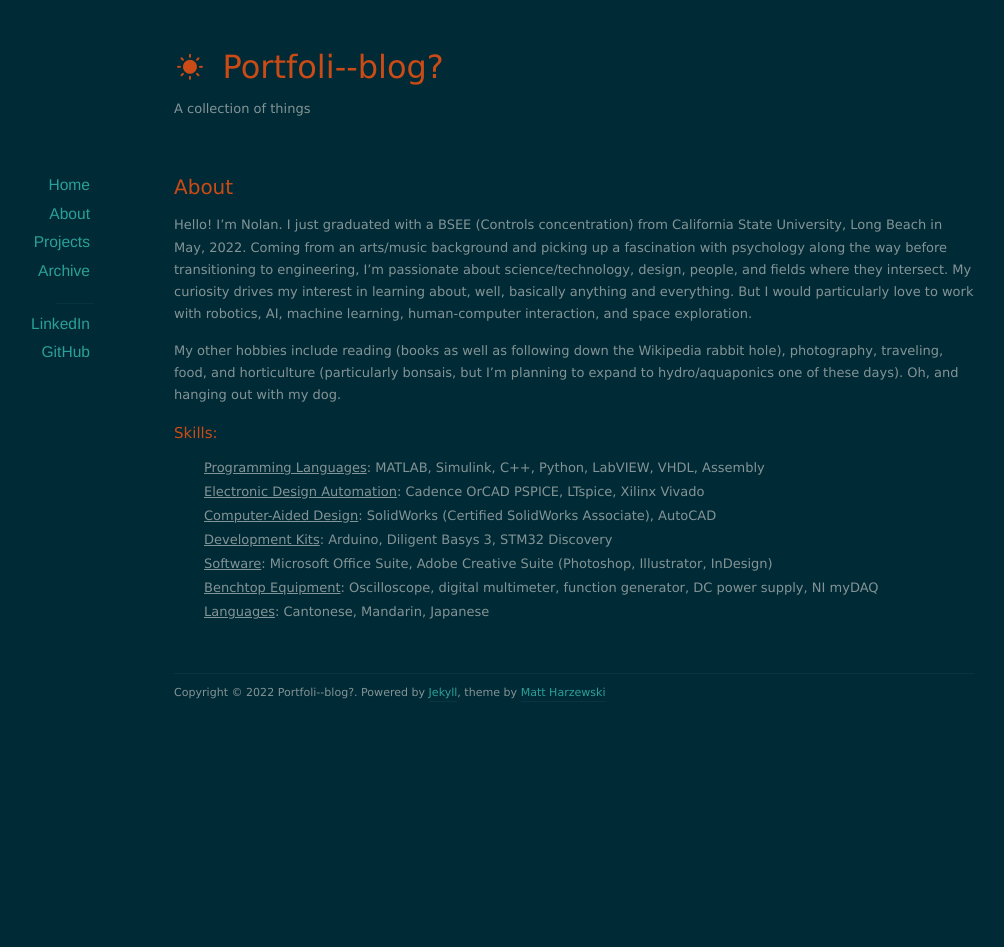
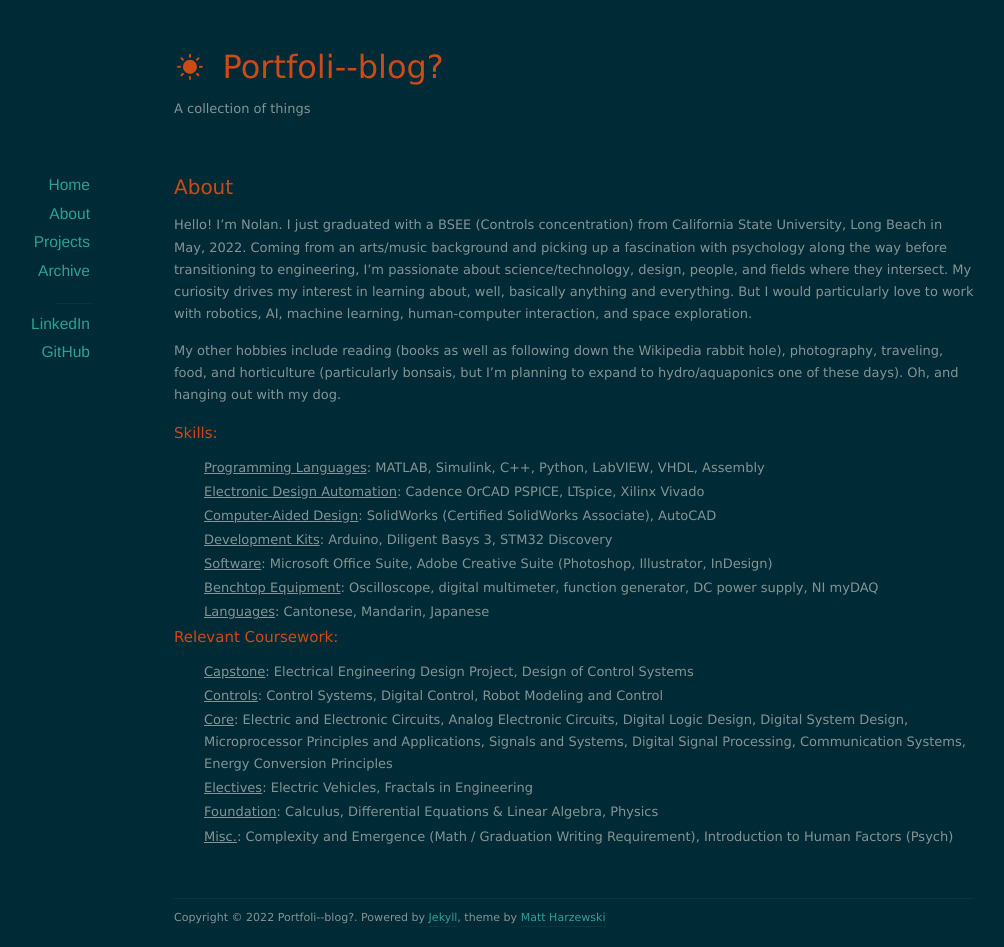
Before and after one commit to nolanschan/nolanschan.github.io, a Jekyll site: the page built from about/index.markdown, in a window 1280 px wide. Shown: the whole page, without its empty margins (66-1070 px from the left). Built offline with Jekyll 4.4.1, drawn with Linux system fonts in a browser that asks for light colours; nearby versions of some CDN libraries; before the commit the page ends 900 px from its top, so only the background shows below that.

Commit message:
Update index.markdown

```diff
--- a/about/index.markdown
+++ b/about/index.markdown
@@ -17,3 +17,11 @@ My other hobbies include reading (books as well as following down the Wikipedia
 -  <u>Software</u>: Microsoft Office Suite, Adobe Creative Suite (Photoshop, Illustrator, InDesign)
 -  <u>Benchtop Equipment</u>: Oscilloscope, digital multimeter, function generator, DC power supply, NI myDAQ
 -  <u>Languages</u>: Cantonese, Mandarin, Japanese
+
+### Relevant Coursework: ###
+-  <u>Capstone</u>: Electrical Engineering Design Project, Design of Control Systems
+-  <u>Controls</u>: Control Systems, Digital Control, Robot Modeling and Control
+-  <u>Core</u>: Electric and Electronic Circuits, Analog Electronic Circuits, Digital Logic Design, Digital System Design, Microprocessor Principles and Applications, Signals and Systems, Digital Signal Processing, Communication Systems, Energy Conversion Principles
+-  <u>Electives</u>: Electric Vehicles, Fractals in Engineering
+-  <u>Foundation</u>: Calculus, Differential Equations & Linear Algebra, Physics
+-  <u>Misc.</u>: Complexity and Emergence (Math / Graduation Writing Requirement), Introduction to Human Factors (Psych)
```
